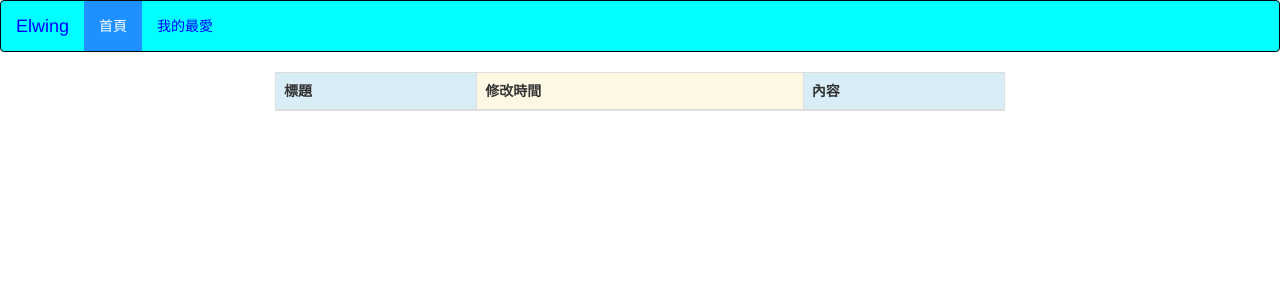
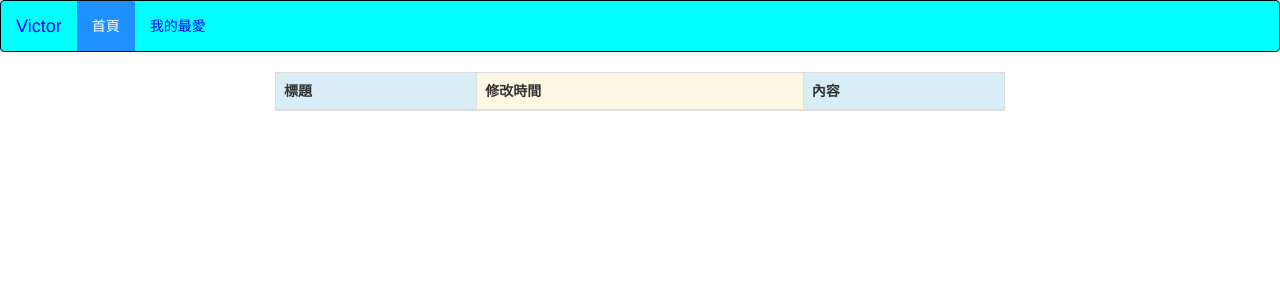
Before and after one commit to yp455025/victor-s-diary, a Flask app: page /category/1 in a window 1280 px wide. Shown: the top 300 px of the page. Run offline with Flask 2, Linux system fonts and the light colour scheme; lists and menus that the app fills with data are empty; some libraries are stand-ins or nearby versions.

Commit message:
Update category.html

```diff
--- a/templates/category.html
+++ b/templates/category.html
@@ -13,7 +13,7 @@
     <nav class="navbar navbar-inverse">
       <div class="container-fluid">
         <div class="navbar-header">
-          <a class="navbar-brand" href="#">Elwing</a>
+          <a class="navbar-brand" href="#">Victor</a>
         </div>
         <ul class="nav navbar-nav">
           <li class="active"><a href="#">首頁</a></li>
```
